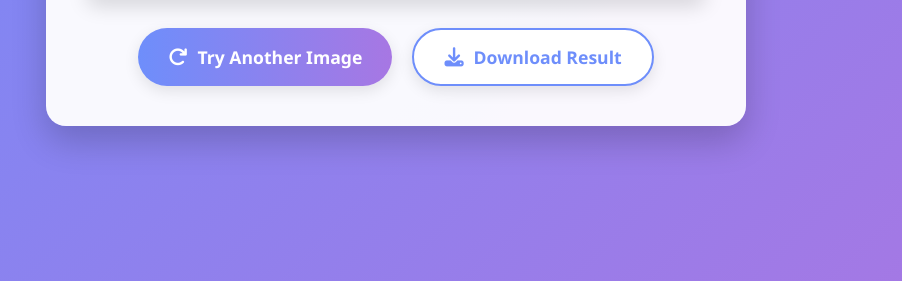
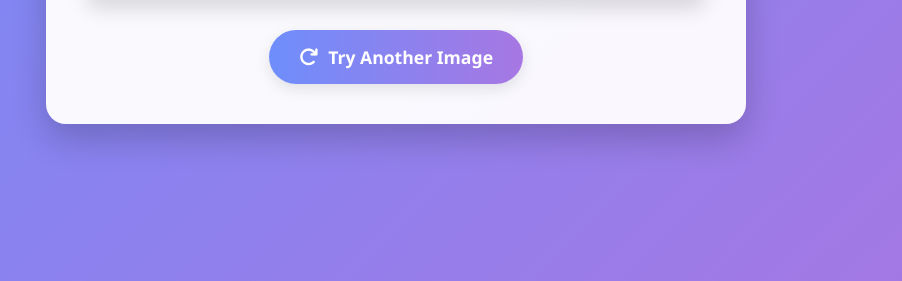
Before and after one commit to shivamAiml69/shivam_emotion_detection_system, a Flask app: template templates/uploaded.html in a window 1280 px wide. Shown: the part 519-800 px from the top of the page, without its empty margins (244-1146 px from the left). Run offline with Flask 3, Linux system fonts and the light colour scheme; the template is opened without the code that fills it, so the values that code supplies are empty.

Commit message:
third commit

```diff
--- a/templates/uploaded.html
+++ b/templates/uploaded.html
@@ -236,9 +236,6 @@
             <a href="/" class="btn btn-primary">
                 <i class="fas fa-redo icon"></i> Try Another Image
             </a>
-            <a href="#" class="btn btn-secondary">
-                <i class="fas fa-download icon"></i> Download Result
-            </a>
         </div>
     </div>
 
```
Also changed, not shown: static/download_4.jpeg (added).
